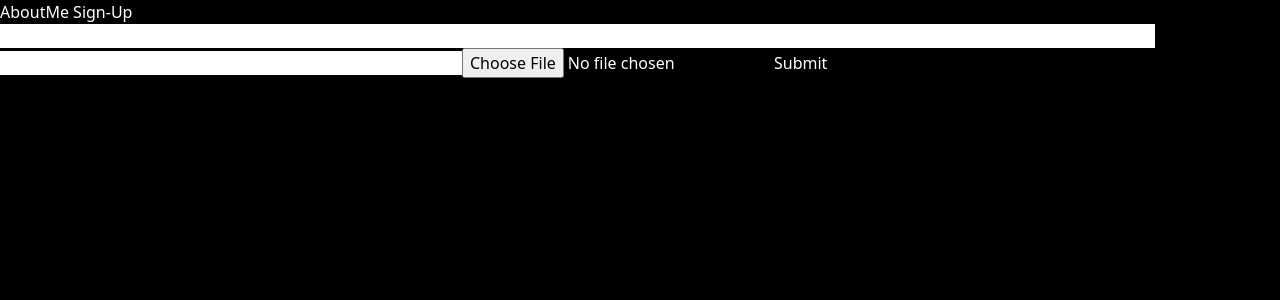
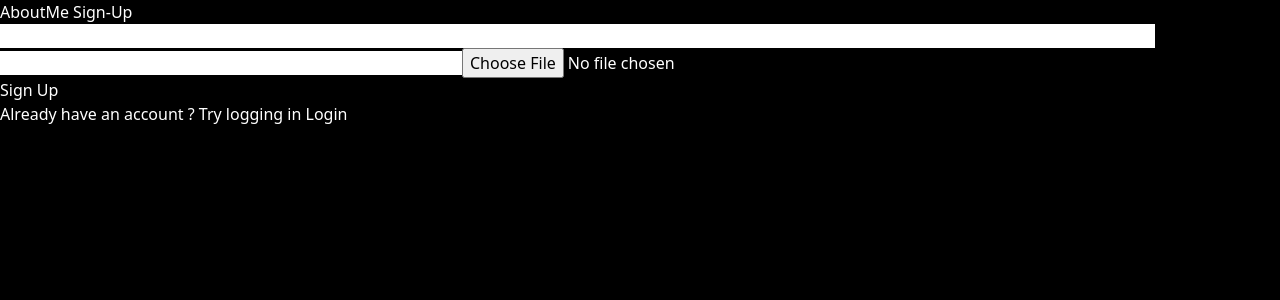
Before and after one commit to YogeshGheu/Client.AboutMe, a React (Vite) app: page /signup in a window 1280 px wide. Shown: the top 300 px of the page. Built offline with nearby package versions, Linux system fonts and the light colour scheme.

Commit message:
add login and signup links on the signup and login page

```diff
--- a/src/pages/user/Login.jsx
+++ b/src/pages/user/Login.jsx
@@ -1,6 +1,7 @@
 import React from 'react'
 import { useForm } from "react-hook-form"
 import axios from "axios"
+import {Link} from "react-router-dom"
 
 const Login = () => {
 
@@ -29,7 +30,7 @@ const Login = () => {
           <button className='bg-gray-600 py-2 px-4 rounded-sm' type='submit'>Login </button>
           <div className='my-2'>
             <span>Doesn't have an account ? </span>
-            <button className='bg-gray-600 py-[1px] px-2 rounded-md' type='submit'>Sign Up </button>
+            <Link to={"/signup"} className='bg-gray-600 py-[1px] px-2 rounded-md' type='submit'>Sign Up </Link>
           </div>
         </div>
 
--- a/src/pages/user/Signup.jsx
+++ b/src/pages/user/Signup.jsx
@@ -1,7 +1,7 @@
 import React from 'react'
 import { useForm } from "react-hook-form"
 import axios from "axios"
-
+import { Link } from 'react-router-dom'
 
 
 
@@ -55,7 +55,13 @@ const Signup = () => {
                     <input accept="image/png, image/jpeg" className='cursor-text outline-none p-2 text-red-500 rounded-sm' type="file" {...register("profilePicture", { required: false })} />
                     {errors.profilePicture && <span className='text-red-500 text-sm'>Profile image is required</span>}
 
-                    <input type="submit" />
+                    <div className='flex flex-col'>
+                        <button className='bg-gray-600 py-2 px-4 rounded-sm' type='submit'>Sign Up </button>
+                        <div className='my-2'>
+                            <span>Already have an account ? Try logging in </span>
+                            <Link to={"/login"} className='bg-gray-600 py-[1px] px-2 rounded-md' type='submit'>Login</Link>
+                        </div>
+                    </div>
                 </form>
             </div>
         </>
```
